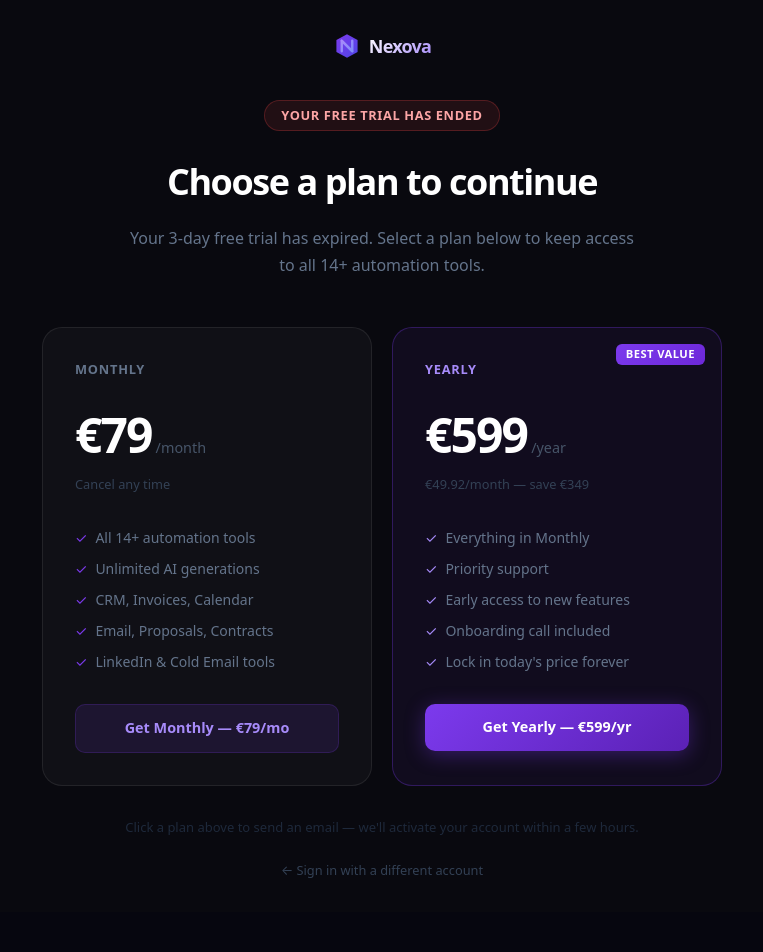
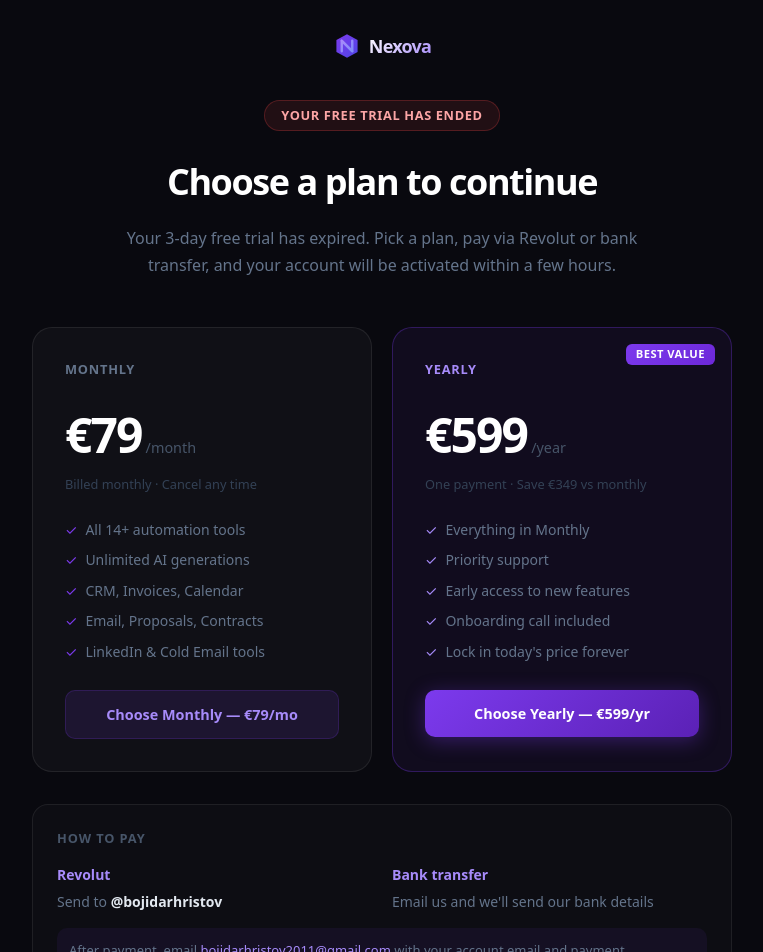
Before and after one commit to bojidarhristov2011-design/nexova, a Next.js app: page /upgrade in a window 1280 px wide. Shown: the top 952 px of the page, without its empty margins (258-1021 px from the left). Before the commit the page ends 912 px from the top, so only its background shows below. Built offline with nearby package versions, Linux system fonts and the light colour scheme; no server answers; the database is empty; sample sign-in values are in the browser's storage.

Commit message:
Fix revenue display (79/599), Revolut payment page, send invoice from admin

```diff
--- /dev/null
+++ b/src/app/api/admin/invoice/route.ts
@@ -0,0 +1,114 @@
+import { NextResponse } from 'next/server'
+import { getServerSession } from 'next-auth'
+import { authOptions } from '@/lib/auth'
+import { db } from '@/lib/db'
+import nodemailer from 'nodemailer'
+
+export async function POST(request: Request) {
+  const session = await getServerSession(authOptions)
+  if (!session?.user?.id) return NextResponse.json({ error: 'Unauthorized' }, { status: 401 })
+
+  const me = await db.user.findUnique({ where: { id: session.user.id } })
+  if (!me?.isAdmin) return NextResponse.json({ error: 'Forbidden' }, { status: 403 })
+
+  const { userId } = await request.json()
+  const user = await db.user.findUnique({ where: { id: userId } })
+  if (!user) return NextResponse.json({ error: 'User not found' }, { status: 404 })
+
+  const isYearly = user.plan === 'yearly'
+  const amount = isYearly ? 599 : 79
+  const period = isYearly ? 'year' : 'month'
+  const invoiceNumber = `NXV-${Date.now().toString().slice(-6)}`
+  const date = new Date().toLocaleDateString('en-GB', { day: '2-digit', month: 'long', year: 'numeric' })
+
+  const html = `
+<!DOCTYPE html>
+<html>
+<head><meta charset="utf-8"><style>
+  body { font-family: Arial, sans-serif; color: #1e293b; max-width: 600px; margin: 0 auto; padding: 2rem; }
+  .header { background: #09090f; color: white; padding: 2rem; border-radius: 12px; margin-bottom: 2rem; }
+  .logo { font-size: 1.5rem; font-weight: 900; color: #a78bfa; }
+  .invoice-no { color: #64748b; font-size: 0.9rem; margin-top: 0.5rem; }
+  .section { margin-bottom: 1.5rem; }
+  .label { font-size: 0.75rem; font-weight: 700; color: #94a3b8; text-transform: uppercase; letter-spacing: 0.05em; margin-bottom: 4px; }
+  .value { font-size: 1rem; color: #0f172a; }
+  table { width: 100%; border-collapse: collapse; margin: 1.5rem 0; }
+  th { text-align: left; padding: 0.75rem; background: #f8fafc; font-size: 0.8rem; color: #64748b; text-transform: uppercase; }
+  td { padding: 0.875rem 0.75rem; border-top: 1px solid #e2e8f0; }
+  .total-row td { font-weight: 700; font-size: 1.1rem; border-top: 2px solid #7c3aed; color: #7c3aed; }
+  .footer { text-align: center; color: #94a3b8; font-size: 0.8rem; margin-top: 2rem; padding-top: 1.5rem; border-top: 1px solid #e2e8f0; }
+</style></head>
+<body>
+  <div class="header">
+    <div class="logo">Nexova</div>
+    <div class="invoice-no">Invoice ${invoiceNumber}</div>
+  </div>
+
+  <div style="display:flex; justify-content:space-between; margin-bottom:2rem;">
+    <div class="section">
+      <div class="label">From</div>
+      <div class="value"><strong>Nexova</strong></div>
+      <div style="color:#64748b; font-size:0.9rem;">bojidarhristov2011@gmail.com</div>
+    </div>
+    <div class="section" style="text-align:right;">
+      <div class="label">Invoice date</div>
+      <div class="value">${date}</div>
+      <div style="margin-top:0.75rem;">
+        <div class="label">Invoice number</div>
+        <div class="value">${invoiceNumber}</div>
+      </div>
+    </div>
+  </div>
+
+  <div class="section">
+    <div class="label">Bill to</div>
+    <div class="value">${user.name || user.email}</div>
+    <div style="color:#64748b; font-size:0.9rem;">${user.email}</div>
+  </div>
+
+  <table>
+    <thead>
+      <tr>
+        <th>Description</th>
+        <th style="text-align:right;">Amount</th>
+      </tr>
+    </thead>
+    <tbody>
+      <tr>
+        <td>
+          <strong>Nexova — ${isYearly ? 'Annual' : 'Monthly'} Plan</strong><br>
+          <span style="color:#64748b; font-size:0.875rem;">Full access to all 14+ automation tools · 1 ${period}</span>
+        </td>
+        <td style="text-align:right; font-weight:600;">€${amount}.00</td>
+      </tr>
+      <tr class="total-row">
+        <td>Total</td>
+        <td style="text-align:right;">€${amount}.00</td>
+      </tr>
+    </tbody>
+  </table>
+
+  <div style="background:#f8fafc; border-radius:10px; padding:1rem; font-size:0.875rem; color:#64748b;">
+    Payment received via Revolut / Bank Transfer. Thank you for your business!
+  </div>
+
+  <div class="footer">
+    Nexova · AI Business Automation · nexova-platform.netlify.app
+  </div>
+</body>
+</html>`
+
+  const transporter = nodemailer.createTransport({
+    service: 'gmail',
+    auth: { user: process.env.EMAIL_FROM, pass: process.env.EMAIL_PASSWORD },
+  })
+
+  await transporter.sendMail({
+    from: `"Nexova" <${process.env.EMAIL_FROM}>`,
+    to: user.email,
+    subject: `Your Nexova Invoice — ${invoiceNumber}`,
+    html,
+  })
+
+  return NextResponse.json({ success: true, invoiceNumber })
+}
--- a/src/app/upgrade/page.tsx
+++ b/src/app/upgrade/page.tsx
@@ -4,6 +4,9 @@ import { redirect } from 'next/navigation'
 import { db } from '@/lib/db'
 import Link from 'next/link'
 import { NexovaLogo } from '@/components/NexovaLogo'
+
+const REVOLUT_TAG = '@bojidarhristov' // your Revolut tag
+const CONTACT_EMAIL = 'bojidarhristov2011@gmail.com'
 
 export default async function UpgradePage() {
   const session = await getServerSession(authOptions)
@@ -28,7 +31,7 @@ export default async function UpgradePage() {
         </span>
       </div>
 
-      <div style={{ textAlign: 'center', maxWidth: 520, marginBottom: '3rem' }}>
+      <div style={{ textAlign: 'center', maxWidth: 560, marginBottom: '3rem' }}>
         <div style={{ display: 'inline-block', background: 'rgba(239,68,68,0.1)', border: '1px solid rgba(239,68,68,0.25)', borderRadius: 999, padding: '0.3rem 1rem', fontSize: '0.8rem', fontWeight: 600, color: '#fca5a5', letterSpacing: '0.05em', marginBottom: '1.5rem' }}>
           YOUR FREE TRIAL HAS ENDED
         </div>
@@ -36,11 +39,12 @@ export default async function UpgradePage() {
           Choose a plan to continue
         </h1>
         <p style={{ color: '#64748b', fontSize: '1rem', lineHeight: 1.7, margin: 0 }}>
-          Your 3-day free trial has expired. Select a plan below to keep access to all 14+ automation tools.
+          Your 3-day free trial has expired. Pick a plan, pay via Revolut or bank transfer, and your account will be activated within a few hours.
         </p>
       </div>
 
-      <div style={{ display: 'grid', gridTemplateColumns: '1fr 1fr', gap: '1.25rem', width: '100%', maxWidth: 680, marginBottom: '2rem' }}>
+      {/* Plans */}
+      <div style={{ display: 'grid', gridTemplateColumns: '1fr 1fr', gap: '1.25rem', width: '100%', maxWidth: 700, marginBottom: '2rem' }}>
 
         {/* Monthly */}
         <div style={{ background: 'rgba(255,255,255,0.03)', border: '1px solid rgba(255,255,255,0.08)', borderRadius: 20, padding: '2rem' }}>
@@ -49,8 +53,8 @@ export default async function UpgradePage() {
             <span style={{ fontSize: '3rem', fontWeight: 900, color: '#fff', letterSpacing: '-0.04em' }}>€79</span>
             <span style={{ color: '#475569', fontSize: '0.9rem' }}>/month</span>
           </div>
-          <p style={{ color: '#334155', fontSize: '0.8rem', margin: '0 0 2rem' }}>Cancel any time</p>
-          <ul style={{ listStyle: 'none', padding: 0, margin: '0 0 2rem', display: 'flex', flexDirection: 'column', gap: '0.625rem' }}>
+          <p style={{ color: '#334155', fontSize: '0.8rem', margin: '0 0 1.5rem' }}>Billed monthly · Cancel any time</p>
+          <ul style={{ listStyle: 'none', padding: 0, margin: '0 0 1.75rem', display: 'flex', flexDirection: 'column', gap: '0.6rem' }}>
             {['All 14+ automation tools', 'Unlimited AI generations', 'CRM, Invoices, Calendar', 'Email, Proposals, Contracts', 'LinkedIn & Cold Email tools'].map(item => (
               <li key={item} style={{ display: 'flex', gap: 8, color: '#64748b', fontSize: '0.875rem' }}>
                 <span style={{ color: '#7c3aed', flexShrink: 0 }}>✓</span> {item}
@@ -58,10 +62,10 @@ export default async function UpgradePage() {
             ))}
           </ul>
           <a
-            href={`mailto:bojidarhristov2011@gmail.com?subject=Nexova Monthly Plan - ${session.user.email}&body=Hi, I'd like to subscribe to the Nexova Monthly plan (€79/month). My account email is: ${session.user.email}`}
+            href={`mailto:${CONTACT_EMAIL}?subject=Nexova Monthly - ${session.user.email}&body=Hi, I want the Monthly plan (€79/month). My Nexova account email is: ${session.user.email}%0A%0AI will send the payment via Revolut or bank transfer.`}
             style={{ display: 'block', textAlign: 'center', background: 'rgba(124,58,237,0.12)', color: '#a78bfa', textDecoration: 'none', borderRadius: 10, padding: '0.8rem', fontSize: '0.9rem', fontWeight: 600, border: '1px solid rgba(124,58,237,0.2)' }}
           >
-            Get Monthly — €79/mo
+            Choose Monthly — €79/mo
           </a>
         </div>
 
@@ -75,26 +79,40 @@ export default async function UpgradePage() {
             <span style={{ fontSize: '3rem', fontWeight: 900, color: '#fff', letterSpacing: '-0.04em' }}>€599</span>
             <span style={{ color: '#475569', fontSize: '0.9rem' }}>/year</span>
           </div>
-          <p style={{ color: '#334155', fontSize: '0.8rem', margin: '0 0 2rem' }}>€49.92/month — save €349</p>
-          <ul style={{ listStyle: 'none', padding: 0, margin: '0 0 2rem', display: 'flex', flexDirection: 'column', gap: '0.625rem' }}>
-            {['Everything in Monthly', 'Priority support', 'Early access to new features', 'Onboarding call included', 'Lock in today\'s price forever'].map(item => (
+          <p style={{ color: '#334155', fontSize: '0.8rem', margin: '0 0 1.5rem' }}>One payment · Save €349 vs monthly</p>
+          <ul style={{ listStyle: 'none', padding: 0, margin: '0 0 1.75rem', display: 'flex', flexDirection: 'column', gap: '0.6rem' }}>
+            {['Everything in Monthly', 'Priority support', 'Early access to new features', 'Onboarding call included', "Lock in today's price forever"].map(item => (
               <li key={item} style={{ display: 'flex', gap: 8, color: '#64748b', fontSize: '0.875rem' }}>
                 <span style={{ color: '#a78bfa', flexShrink: 0 }}>✓</span> {item}
               </li>
             ))}
           </ul>
           <a
-            href={`mailto:bojidarhristov2011@gmail.com?subject=Nexova Yearly Plan - ${session.user.email}&body=Hi, I'd like to subscribe to the Nexova Yearly plan (€599/year). My account email is: ${session.user.email}`}
+            href={`mailto:${CONTACT_EMAIL}?subject=Nexova Yearly - ${session.user.email}&body=Hi, I want the Yearly plan (€599/year). My Nexova account email is: ${session.user.email}%0A%0AI will send the payment via Revolut or bank transfer.`}
             style={{ display: 'block', textAlign: 'center', background: 'linear-gradient(135deg, #7c3aed, #5b21b6)', color: '#fff', textDecoration: 'none', borderRadius: 10, padding: '0.8rem', fontSize: '0.9rem', fontWeight: 700, boxShadow: '0 4px 20px rgba(124,58,237,0.35)' }}
           >
-            Get Yearly — €599/yr
+            Choose Yearly — €599/yr
           </a>
         </div>
       </div>
 
-      <p style={{ color: '#1e293b', fontSize: '0.8125rem', textAlign: 'center', marginBottom: '1.5rem' }}>
-        Click a plan above to send an email — we'll activate your account within a few hours.
-      </p>
+      {/* Payment instructions */}
+      <div style={{ width: '100%', maxWidth: 700, background: 'rgba(255,255,255,0.02)', border: '1px solid rgba(255,255,255,0.07)', borderRadius: 16, padding: '1.5rem', marginBottom: '1.5rem' }}>
+        <p style={{ fontSize: '0.8rem', fontWeight: 700, color: '#475569', textTransform: 'uppercase', letterSpacing: '0.07em', margin: '0 0 1rem' }}>How to pay</p>
+        <div style={{ display: 'grid', gridTemplateColumns: '1fr 1fr', gap: '1.25rem' }}>
+          <div>
+            <p style={{ fontSize: '0.875rem', fontWeight: 600, color: '#a78bfa', margin: '0 0 0.375rem' }}>Revolut</p>
+            <p style={{ fontSize: '0.875rem', color: '#64748b', margin: 0 }}>Send to <span style={{ color: '#e2e8f0', fontWeight: 600 }}>{REVOLUT_TAG}</span></p>
+          </div>
+          <div>
+            <p style={{ fontSize: '0.875rem', fontWeight: 600, color: '#a78bfa', margin: '0 0 0.375rem' }}>Bank transfer</p>
+            <p style={{ fontSize: '0.875rem', color: '#64748b', margin: 0 }}>Email us and we'll send our bank details</p>
+          </div>
+        </div>
+        <div style={{ marginTop: '1rem', padding: '0.75rem', background: 'rgba(124,58,237,0.07)', borderRadius: 10, fontSize: '0.8125rem', color: '#64748b', lineHeight: 1.6 }}>
+          After payment, email <span style={{ color: '#a78bfa' }}>{CONTACT_EMAIL}</span> with your account email and payment screenshot — we'll activate your account within a few hours and send you an invoice.
+        </div>
+      </div>
 
       <Link href="/login" style={{ color: '#334155', fontSize: '0.8rem', textDecoration: 'none' }}>
         ← Sign in with a different account
```
Also changed, not shown: scripts/list-users.cjs (added, +8 -0 lines), src/app/dashboard/admin/page.tsx (+14 -2 lines).
